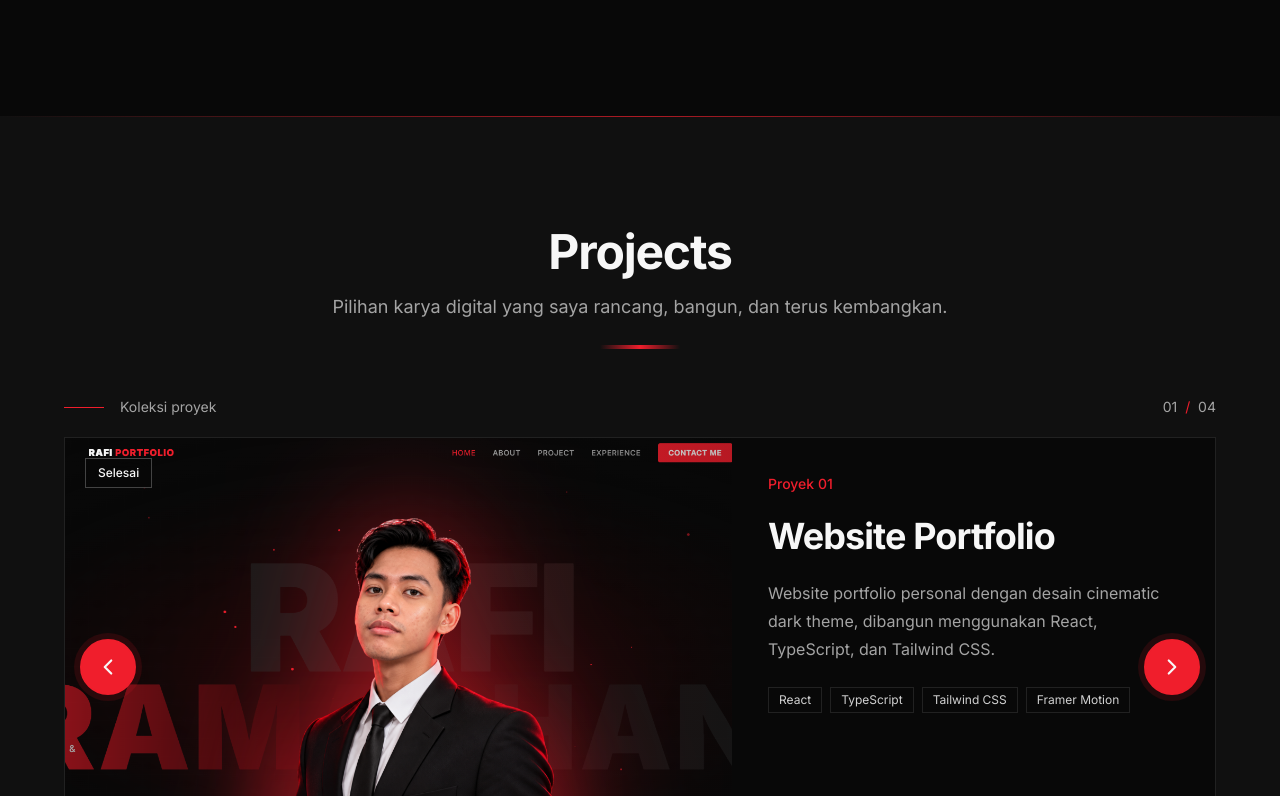
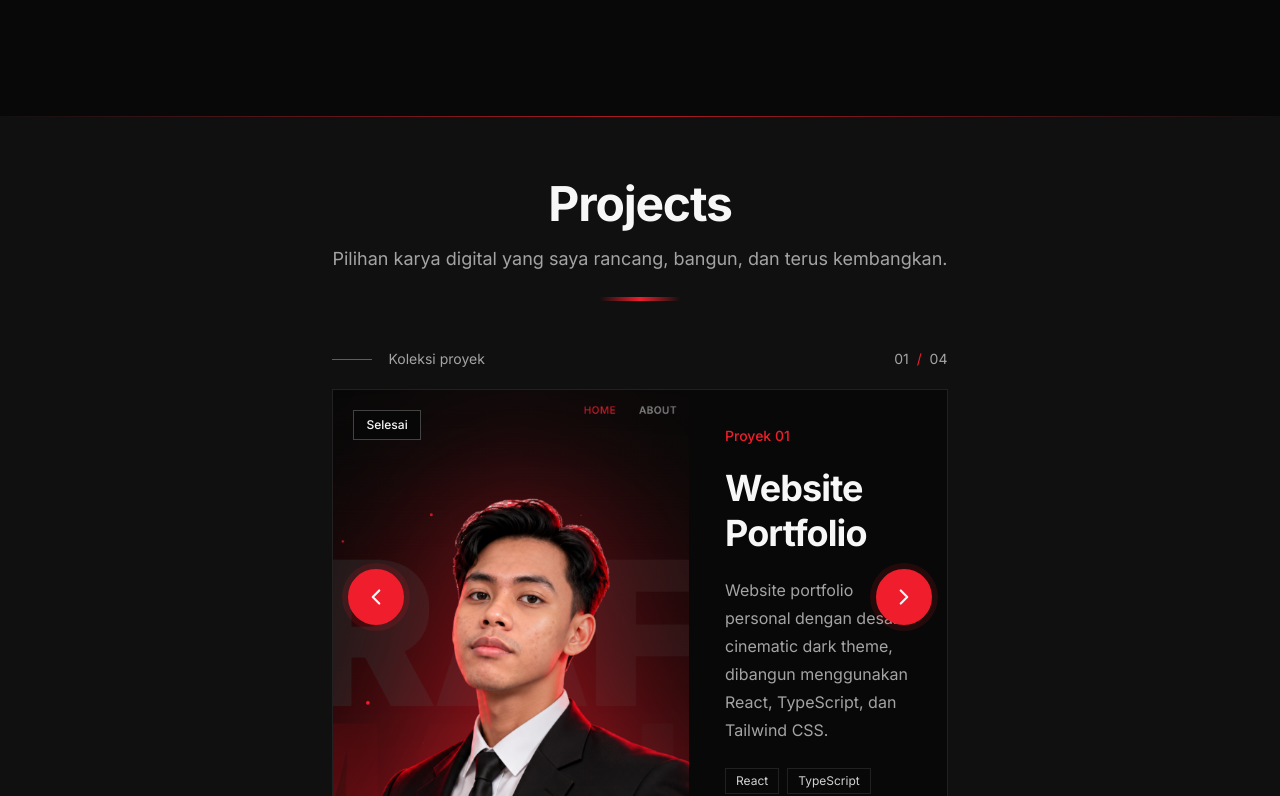
Before and after one commit to rafiktb21-design/rafi-portfolio, a React (Vite) app: page / in a window 1280 px wide. Shown: the part 1484-2280 px from the top of the page. Built offline with nearby package versions, Linux system fonts and the light colour scheme.

Commit message:
Fit projects section to viewport

```diff
--- a/src/sections/Projects.tsx
+++ b/src/sections/Projects.tsx
@@ -41,7 +41,7 @@ export function Projects() {
   };
 
   return (
-    <section id="project" className="relative overflow-hidden bg-[#101010] py-20 md:py-24 lg:py-28">
+    <section id="project" className="relative flex min-h-[calc(100svh-5rem)] items-center overflow-hidden bg-[#101010] py-12 md:py-16">
       <div className="pointer-events-none absolute inset-x-0 top-0 h-px bg-gradient-to-r from-transparent via-[#F01E2C]/70 to-transparent" />
 
       <div className="relative mx-auto max-w-7xl px-4 sm:px-6 lg:px-16">
@@ -68,7 +68,7 @@ export function Projects() {
             <ChevronLeft size={26} className="transition-transform duration-300 group-hover:-translate-x-1" />
           </button>
 
-          <div className="relative min-h-[620px] overflow-hidden border border-white/10 bg-[#080808] sm:min-h-[535px] lg:min-h-[440px] xl:min-h-[460px]">
+          <div className="relative min-h-[500px] overflow-hidden border border-white/10 bg-[#080808] sm:min-h-[440px] lg:min-h-[min(52vh,460px)]">
             <AnimatePresence initial={false} custom={direction} mode="wait">
               <motion.article
                 key={project.id}
```
